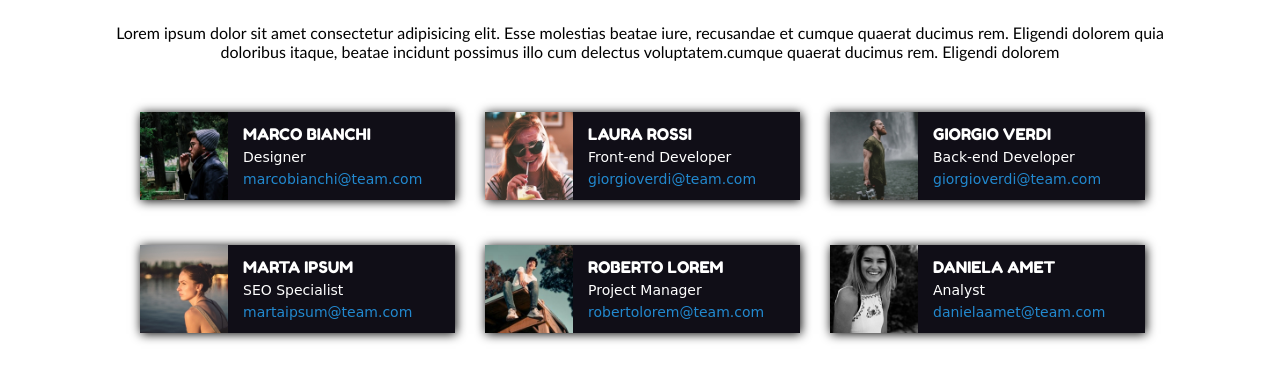
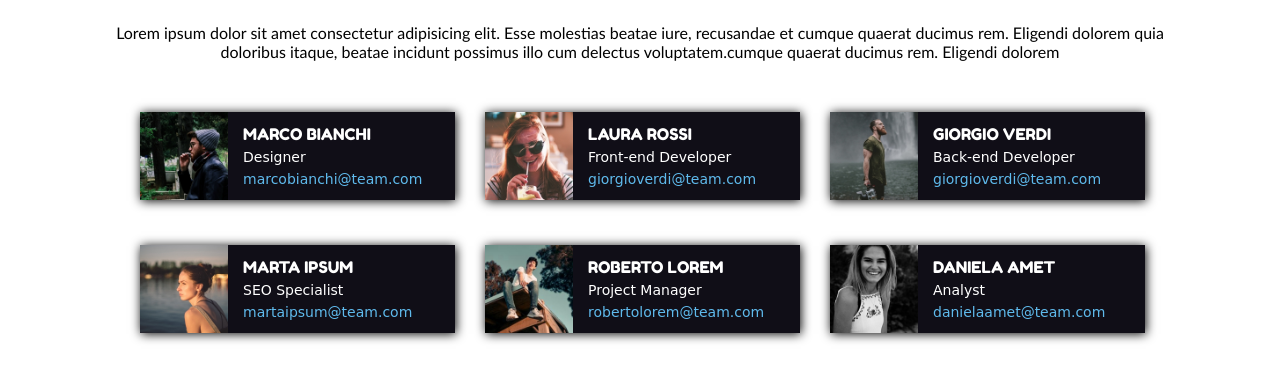
Before and after one commit to FabrizioFavia/html-css-float-cards, a plain HTML site: page index.html in a window 1280 px wide. Shown: the part 87-468 px from the top of the page. Drawn offline with Linux system fonts and the light colour scheme; a web font is replaced by a local one.

Commit message:
style(section): change text color

```diff
--- a/css/style.css
+++ b/css/style.css
@@ -77,7 +77,7 @@ margin-right: 30px
 }
 
 .info .mail{
-    color: #2289CF;
+    color: #5FBAEC;
     font-size: 14px;
 }
 
```
